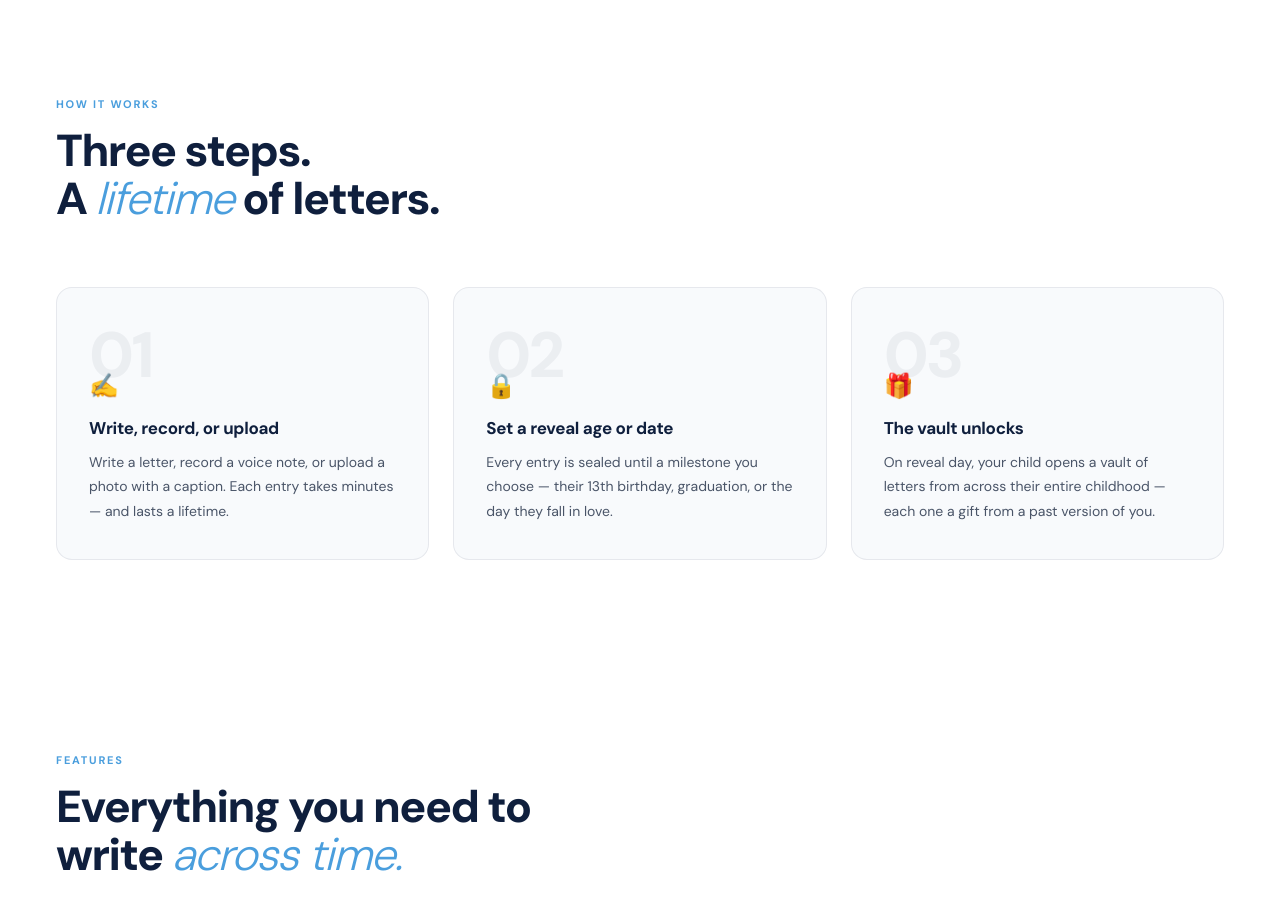
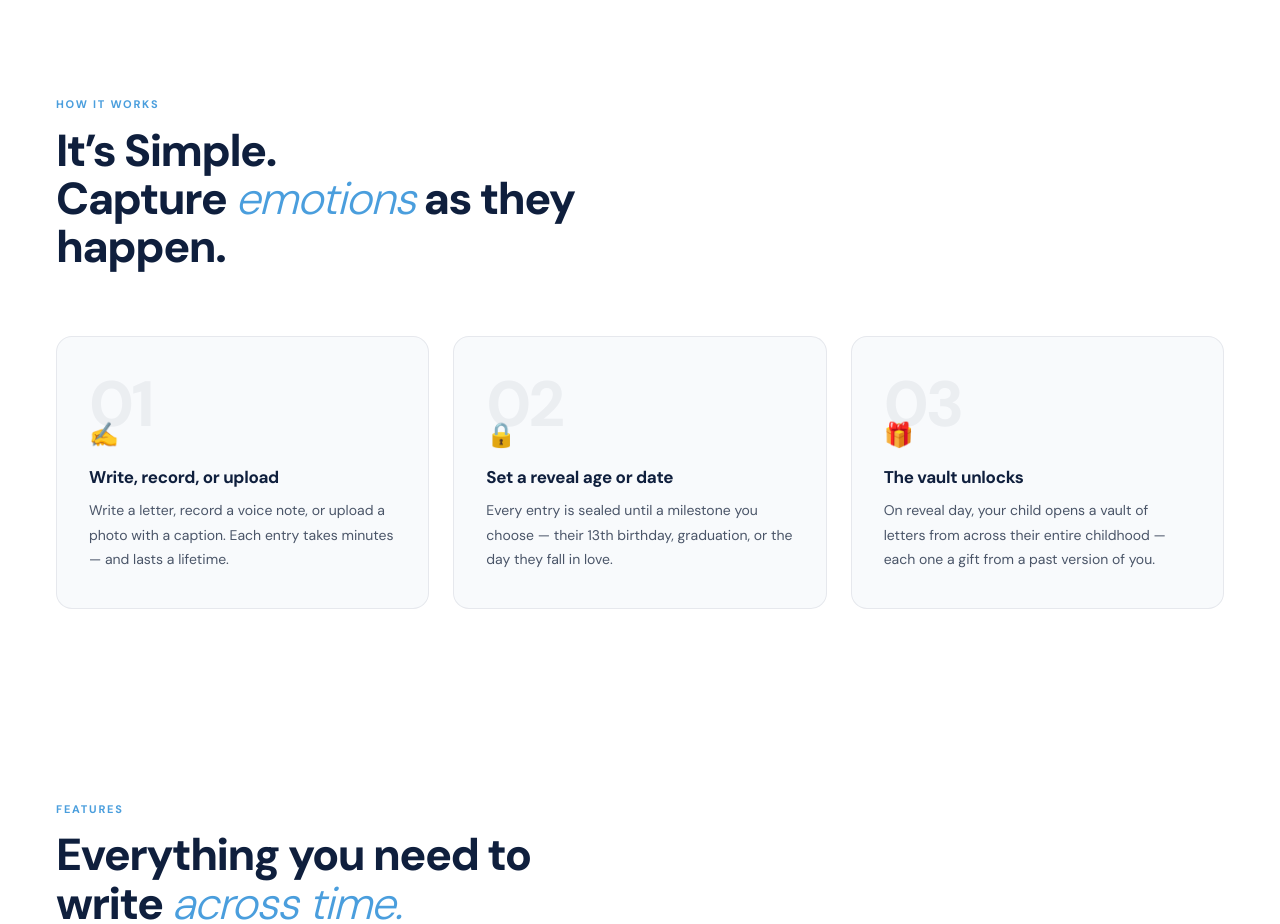
Before and after one commit to hteaopco/UntilThen, a Next.js app: page / in a window 1280 px wide. Shown: the part 800-1724 px from the top of the page. Built offline with nearby package versions, Linux system fonts and the light colour scheme.

Commit message:
Rework HowItWorks headline
"Three steps. / A lifetime of letters." becomes
"It's Simple. / Capture emotions as they happen."
Keeps the two-line structure with "emotions" as the sky italic
accent word.

https://claude.ai/code/session_01Rk4ag9gkQtKsqqzHLnoFYT

```diff
--- a/src/components/landing/HowItWorks.tsx
+++ b/src/components/landing/HowItWorks.tsx
@@ -34,9 +34,11 @@ export function HowItWorks() {
           How it works
         </p>
         <h2 className="text-[clamp(30px,3.5vw,46px)] font-extrabold tracking-[-1.5px] leading-[1.08] text-navy mb-16 max-w-[520px]">
-          Three steps.
-          <br />A <span className="font-light italic text-sky">lifetime</span> of
-          letters.
+          It&rsquo;s Simple.
+          <br />
+          Capture{" "}
+          <span className="font-light italic text-sky">emotions</span> as they
+          happen.
         </h2>
 
         <div className="grid gap-4 lg:gap-6 lg:grid-cols-3">
```
